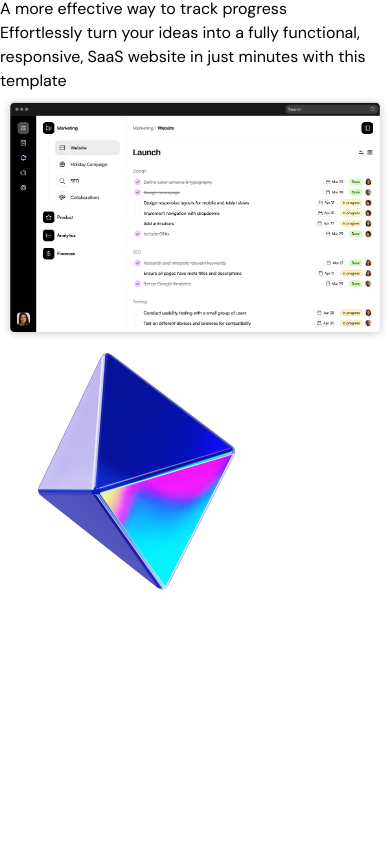
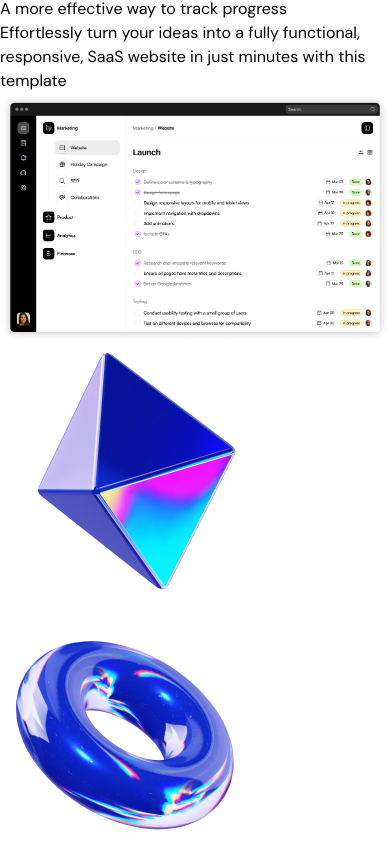
Before and after one commit to diego-teileche/light-saas-landing-page, a Next.js app: page / in a window 390 px wide. Shown: the part 2500-3353 px from the top of the page. Before the commit the page ends 3105 px from the top, so only its background shows below. Built offline with nearby package versions, Linux system fonts and the light colour scheme.

Commit message:
Product Show Case | Styles and Images
- Tube image added
- Styles added
- Responsive design styles added

```diff
--- a/src/sections/ProductShowcase.tsx
+++ b/src/sections/ProductShowcase.tsx
@@ -1,16 +1,17 @@
 import productImage from "@/assets/product-image.png"
 import pyramidImage from "@/assets/pyramid.png"
+import tubeImage from "@/assets/tube.png"
 import Image from "next/image"
 
 export const ProductShowcase = () => {
   return (
-    <section className="bg-gradient-to-b from-white to-[#d2dcff] py-24">
+    <section className="overflow-x-clip bg-gradient-to-b from-white to-[#d2dcff] py-24">
       <div className="container">
         <div className="mx-auto max-w-[540px]">
           <div className="flex justify-center">
             <div className="tag">Boost your productivity</div>
           </div>
-          <h2 className="mt-5 bg-gradient-to-b from-black to-[#001e80] bg-clip-text text-center text-3xl font-bold tracking-tighter text-transparent">
+          <h2 className="mt-5 bg-gradient-to-b from-black to-[#001e80] bg-clip-text text-center text-3xl font-bold tracking-tighter text-transparent md:text-[54px] md:leading-[60px]">
             A more effective way to track progress
           </h2>
           <p className="mt-5 text-center text-[22px] leading-[30px] tracking-tight text-[#010d3e]">
@@ -23,10 +24,16 @@ export const ProductShowcase = () => {
           <Image src={productImage} className="mt-10" alt="Product Image" />
           <Image
             src={pyramidImage}
-            className="absolute -right-36 -top-32"
+            className="absolute -right-36 -top-32 hidden md:block"
             height={262}
             width={262}
             alt="Pyramid Image"
+          />
+          <Image
+            src={tubeImage}
+            height={248}
+            className="absolute -left-36 bottom-24 hidden md:block"
+            alt="Tube Image"
           />
         </div>
       </div>
```
